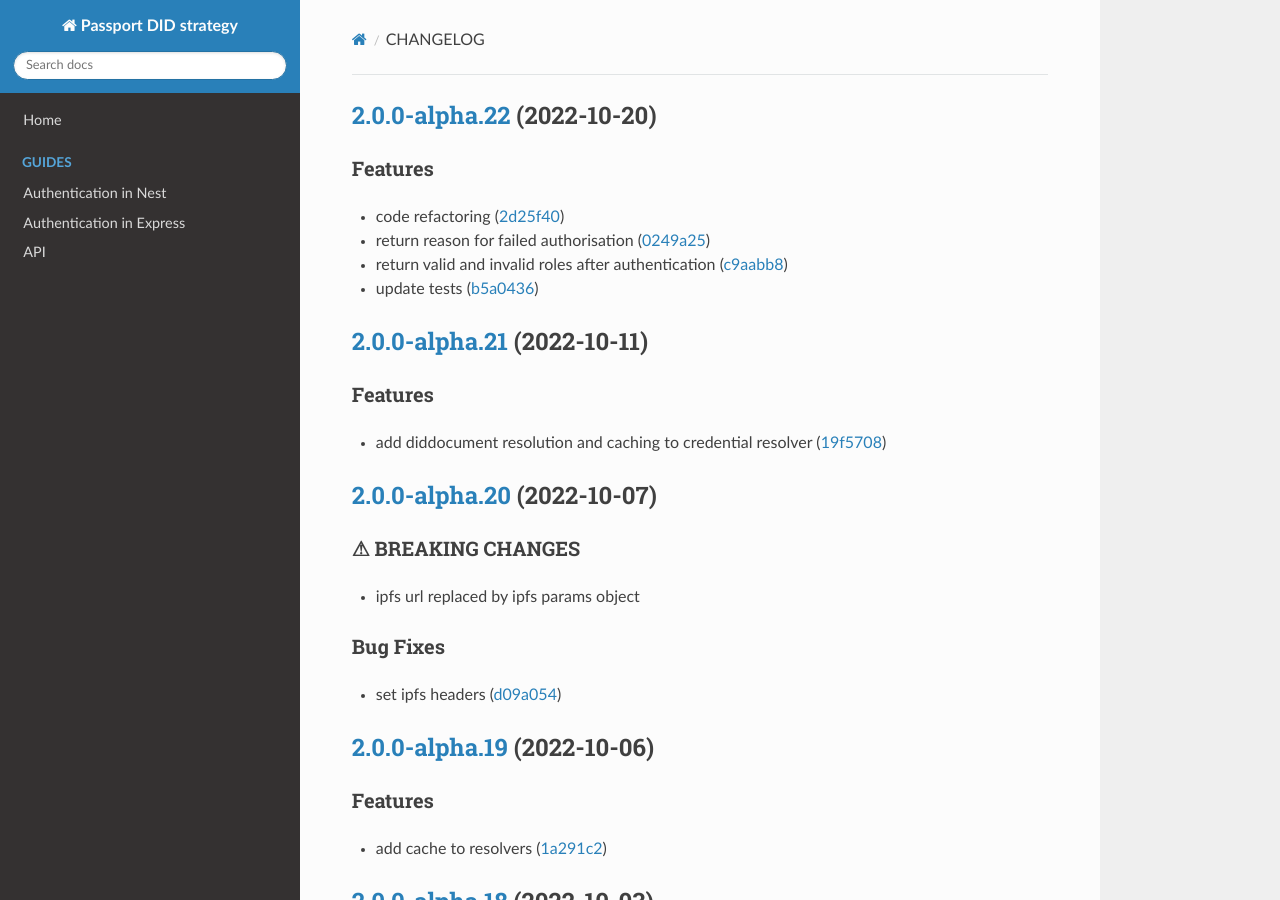
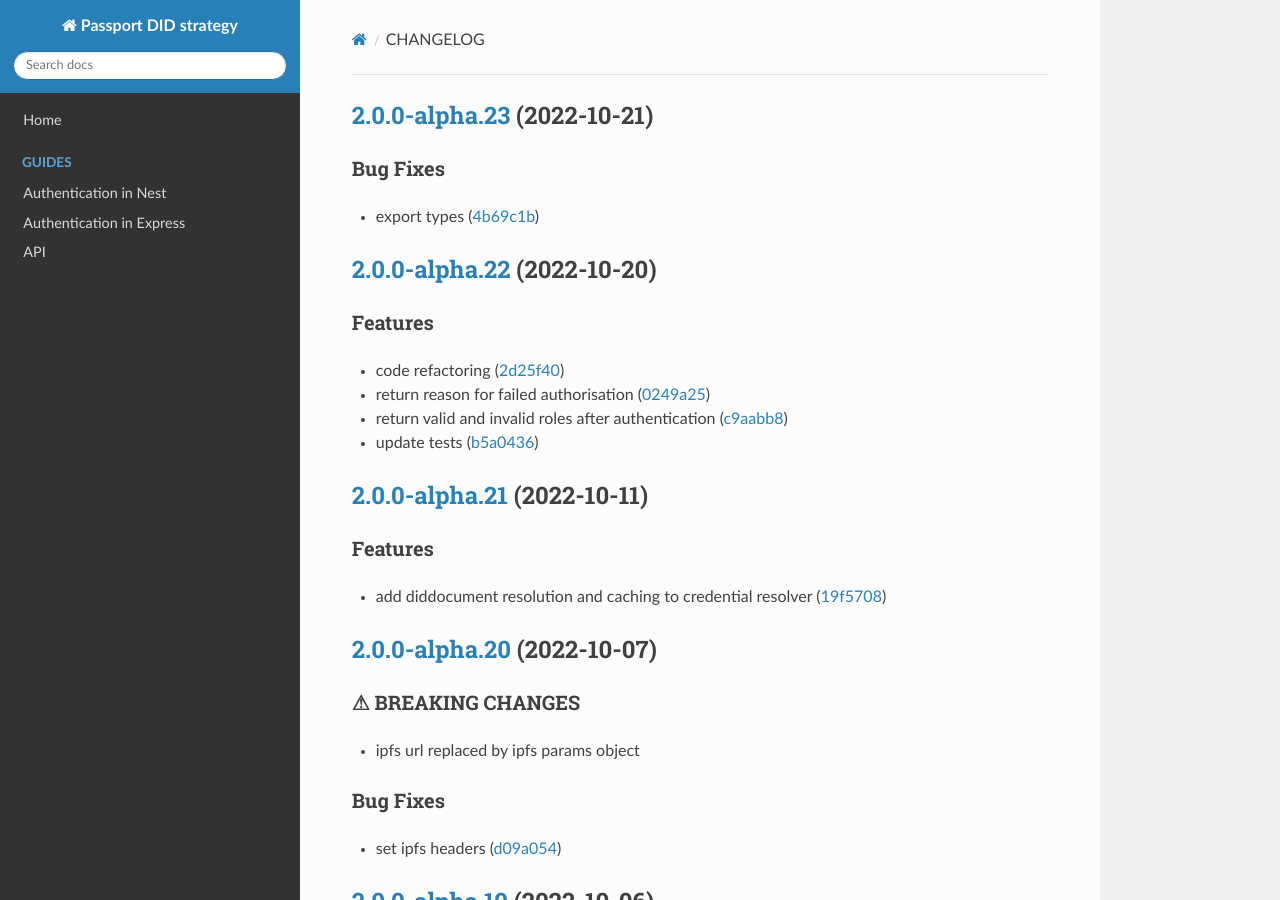
Before and after one commit to energywebfoundation/passport-did-auth, an MkDocs documentation site: the page built from docs/CHANGELOG.md, in a window 1280 px wide and 900 px high. Built offline with MkDocs 1.6.1, drawn with Linux system fonts in a browser that asks for light colours; nearby versions of some CDN libraries.

Commit message:
chore(release): 2.0.0-alpha.23 [skip ci]
## [2.0.0-alpha.23](https://github.com/energywebfoundation/passport-did-auth/compare/v2.0.0-alpha.22...v2.0.0-alpha.23) (2022-10-21)

### Bug Fixes

* export types ([4b69c1b](https://github.com/energywebfoundation/passport-did-auth/commit/4b69c1b21c3b468a1c21a579a7c78d0dc85c617b))

```diff
--- a/docs/CHANGELOG.md
+++ b/docs/CHANGELOG.md
@@ -1,3 +1,10 @@
+## [2.0.0-alpha.23](https://github.com/energywebfoundation/passport-did-auth/compare/v2.0.0-alpha.22...v2.0.0-alpha.23) (2022-10-21)
+
+
+### Bug Fixes
+
+* export types ([4b69c1b](https://github.com/energywebfoundation/passport-did-auth/commit/4b69c1b21c3b468a1c21a579a7c78d0dc85c617b))
+
 ## [2.0.0-alpha.22](https://github.com/energywebfoundation/passport-did-auth/compare/v2.0.0-alpha.21...v2.0.0-alpha.22) (2022-10-20)
 
 
--- a/package.json
+++ b/package.json
@@ -1,6 +1,6 @@
 {
   "name": "passport-did-auth",
-  "version": "2.0.0-alpha.22",
+  "version": "2.0.0-alpha.23",
   "description": "",
   "main": "dist/index.js",
   "types": "dist/index.d.ts",
```
